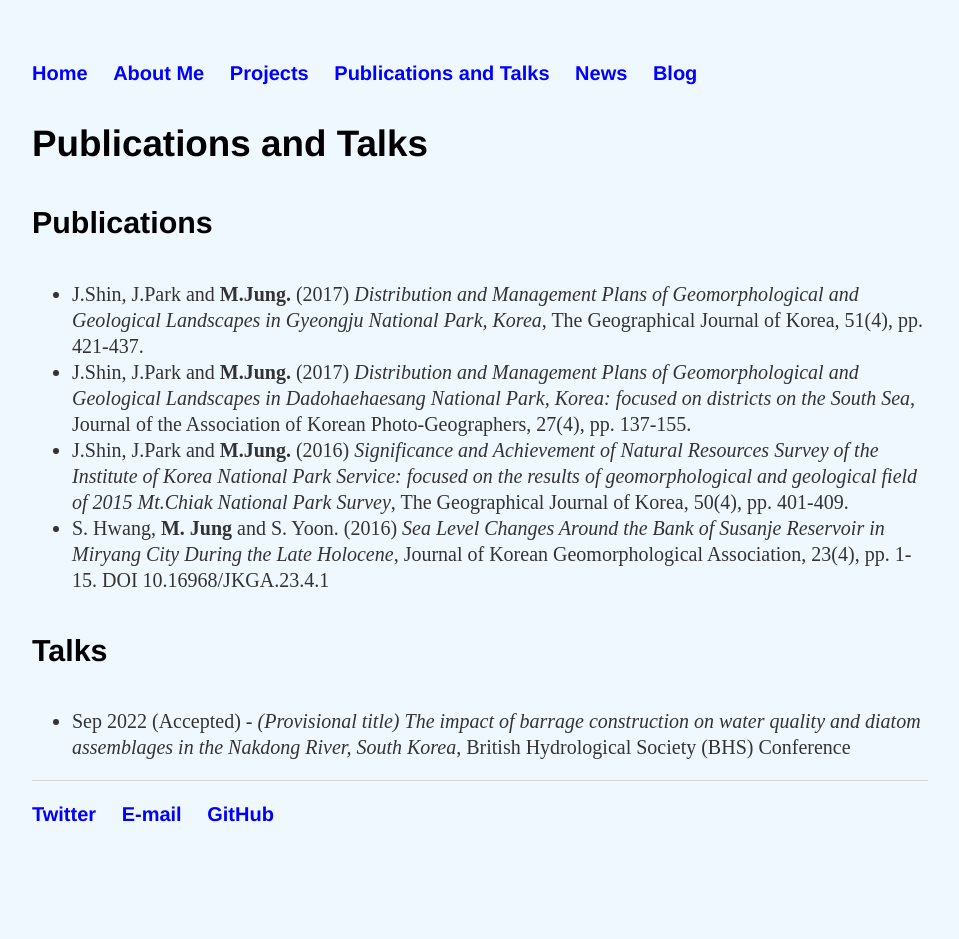
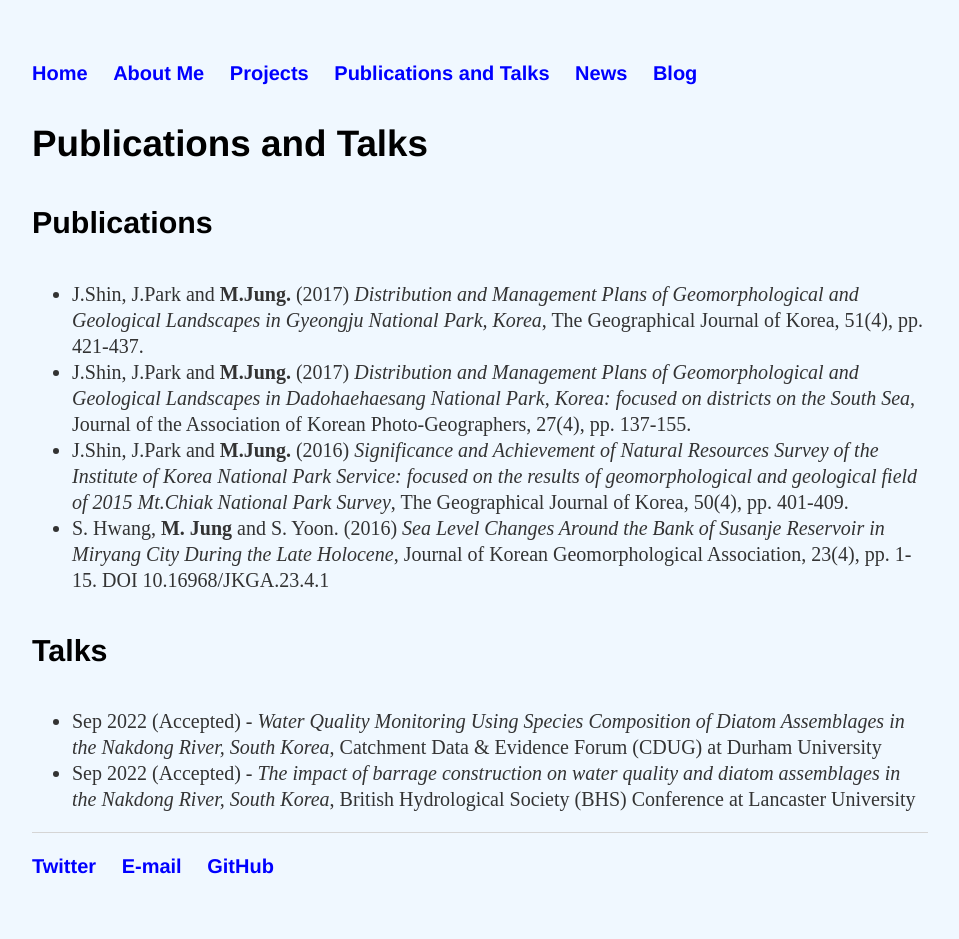
Before and after one commit to muyeoljung/muyeoljung.github.io, a Jekyll site: the page built from publications/index.html, in a window 1280 px wide. Shown: the whole page, without its empty margins (160-1119 px from the left). Built offline with Jekyll 4.4.1, drawn with Linux system fonts in a browser that asks for light colours; before the commit the page ends 900 px from its top, so only the background shows below that.

Commit message:
Update index.html

```diff
--- a/publications/index.html
+++ b/publications/index.html
@@ -22,6 +22,7 @@ Park Survey</i>, The Geographical Journal of Korea, 50(4), pp. 401-409.</li>
 	<div class="Talks">
 	<h4>Talks</h4>
 		<ul class="Talks">
-		<li>Sep 2022 (Accepted) - <i>(Provisional title) The impact of barrage construction on water quality and diatom assemblages in the Nakdong River, South Korea</i>, British Hydrological Society (BHS) Conference</li>
+		<li>Sep 2022 (Accepted) - <i>Water Quality Monitoring Using Species Composition of Diatom Assemblages in the Nakdong River, South Korea</i>, Catchment Data & Evidence Forum (CDUG) at Durham University</li>
+		<li>Sep 2022 (Accepted) - <i>The impact of barrage construction on water quality and diatom assemblages in the Nakdong River, South Korea</i>, British Hydrological Society (BHS) Conference at Lancaster University</li>
 	</ul>
 	</div>
```
